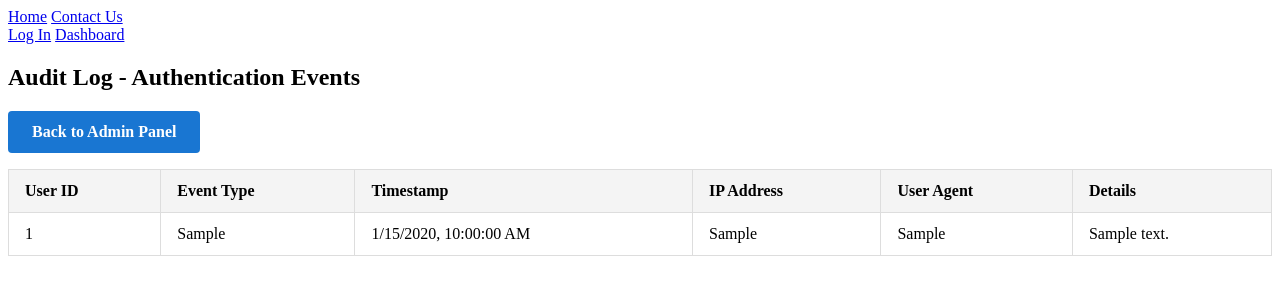
After one commit to Nicholasstrachan242/max-energy, a Flask app: template app/templates/audit-log.html in a window 1280 px wide. The commit adds this page. Shown: the top 300 px of the page. Run offline with Flask 3, Linux system fonts and the light colour scheme; the template is opened without the code that fills it: most values are stand-ins (such as "Sample title", 1, 10 or a date in 2020); some libraries are stand-ins or nearby versions.

Commit message:
add admin otp reauth logic for control panel. Add audit log page

```diff
--- a/app/auth/mfa.py
+++ b/app/auth/mfa.py
@@ -1,6 +1,6 @@
 # Multifactor Authentication logic goes here.
 # using Time Based One Time Passwords
-# Users will be able to set up MFA using the authenticator app of their choice. (Google, Microsoft, Authy, etc.)
+# Users will be able to set up MFA using the authenticator app of their choice. (Google, Microsoft, 2FAS, Authy, etc.)
 
 import pyotp
 from cryptography.fernet import Fernet
@@ -37,8 +37,6 @@ def generate_uri(secret, email, issuer_name="Maxx Energy"):
 def verify_totp(totp, otp, for_time=None, valid_window=1):
     return totp.verify(otp, for_time=for_time, valid_window=valid_window)
 
-# qrcode helper function
-
 # generate QR code as base64-encoded png
 def generate_qr_code(uri):
     qr = qrcode.make(uri)
--- a/app/general/dashboard.py
+++ b/app/general/dashboard.py
@@ -5,12 +5,12 @@ from flask import Blueprint, render_template, abort, current_app
 from jinja2 import TemplateNotFound
 from flask_login import login_required, current_user
 
-dashboard_bp = Blueprint('dashboard', __name__)
+dashboard_bp = Blueprint("dashboard", __name__)
 
 # dashboard/welcome page route
-@dashboard_bp.route('/dashboard')
+@dashboard_bp.route("/dashboard")
 @login_required
 def dashboard_page():
-    try: return render_template('dashboard.html', user=current_user)
+    try: return render_template("dashboard.html")
     except TemplateNotFound:
         abort(404)
--- a/app/models/User.py
+++ b/app/models/User.py
@@ -26,13 +26,13 @@ import hashlib
 # hashlib's SHA-256 used for deterministic (same input -> same output), fast, unsalted hashing of emails.
 
 def get_fernet():
-    key = os.environ.get('EMAIL_ENCRYPTION_KEY')
+    key = os.environ.get("EMAIL_ENCRYPTION_KEY")
     if not key:
         raise RuntimeError("EMAIL_ENCRYPTION_KEY is not set in environment variables.")
     return Fernet(key.encode())
 
 class User(UserMixin, db.Model):
-    __tablename__ = 'users'
+    __tablename__ = "users"
 
     id = db.Column(db.Integer, primary_key=True) # auto increments by default
     first_name = db.Column(db.String(50), nullable=False)
--- /dev/null
+++ b/app/static/audit-log.css
@@ -0,0 +1,54 @@
+/* audit-log.html stylesheet */
+
+.audit-table-container {
+  width: 100%;
+  overflow-x: auto;
+}
+.audit-table {
+  width: 100%;
+  border-collapse: collapse;
+  margin: 1em 0;
+  font-size: 1em;
+  background: #fff;
+}
+th {
+  padding: 0.75em 1em;
+  border: 1px solid #ddd;
+  text-align: left;
+  background: #f4f4f4;
+  font-weight: bold;
+}
+td {
+  padding: 0.75em 1em;
+  border: 1px solid #ddd;
+  text-align: left;
+}
+@media (max-width: 600px) {
+  .audit-table th,
+  .audit-table td {
+    padding: 0.5em 0.5em;
+    font-size: 0.95em;
+  }
+}
+
+button,
+a.button {
+  float: left;
+  padding: 0.75rem 1.5rem;
+  border: none;
+  border-radius: 4px;
+  background: #1976d2;
+  color: #fff;
+  font-weight: 600;
+  cursor: pointer;
+  transition: background 0.2s;
+  font-family: inherit;
+  font-size: inherit;
+  line-height: normal;
+  text-decoration: none;
+}
+
+button:hover,
+a.button:hover {
+  background: #1256a0;
+}
--- /dev/null
+++ b/app/templates/audit-log.html
@@ -0,0 +1,58 @@
+<!-- A page showing audit logs in an interactive READ ONLY table (auth_events from db).
+ This page is to be accessible to admins only via the admin panel -->
+
+<!DOCTYPE html>
+<html lang="en">
+{% extends "base.html" %}
+{% block title %}Audit Log{% endblock %}
+{% block extra_css %}
+<link rel="stylesheet" href="{{ url_for('static', filename='audit-log.css') }}">
+{% endblock %}
+
+{% block content %}
+<h2>Audit Log - Authentication Events</h2>
+<a href="{{ url_for('admin.admins_only') }}" class="button">Back to Admin Panel</a>
+<div class="audit-table-container">
+    <table class="audit-table">
+        <thead>
+            <tr>
+                <th>User ID</th>
+                <th>Event Type</th>
+                <th>Timestamp</th>
+                <th>IP Address</th>
+                <th>User Agent</th>
+                <th>Details</th>
+            </tr>
+        </thead>
+        <tbody>
+            {% for event in audit_events %}
+            <tr>
+                <td>{{ event.user_id}}</td>
+                <td>{{ event.event_type }}</td>
+                <td class="timestamp" data-utc="{{ event.timestamp.isoformat() }}">{{ event.timestamp }}</td>
+                <td>{{ event.ip }}</td>
+                <td>{{ event.user_agent }}</td>
+                <td>{{ event.details }}</td>
+            </tr>
+            {% endfor %}
+        </tbody>
+    </table>
+</div>
+
+<!-- js added here. Uses DOM to show user's local timezone in table -->
+<script>
+    document.addEventListener("DOMContentLoaded", function () {
+        document.querySelectorAll(".timestamp").forEach(function (td) {
+            // get UTC time as a string, then convert it to local
+            const utc = td.getAttribute("data-utc");
+            if (utc) {
+                const local = new Date(utc).toLocaleString();
+                td.textContent = local
+            }
+        });
+    });
+</script>
+
+{% endblock %}
+
+</html>
```
Also changed, not shown: app/auth/auth.py (+34 -0 lines), app/general/admin.py (+54 -5 lines), app/general/contact.py (+4 -4 lines), app/general/home.py (+9 -9 lines), app/static/admins-only.css (+19 -4 lines), app/templates/admins-only.html (+4 -4 lines), app/templates/dashboard.html (+4 -4 lines), app/templates/mfa-reauth.html (added, +45 -0 lines).
